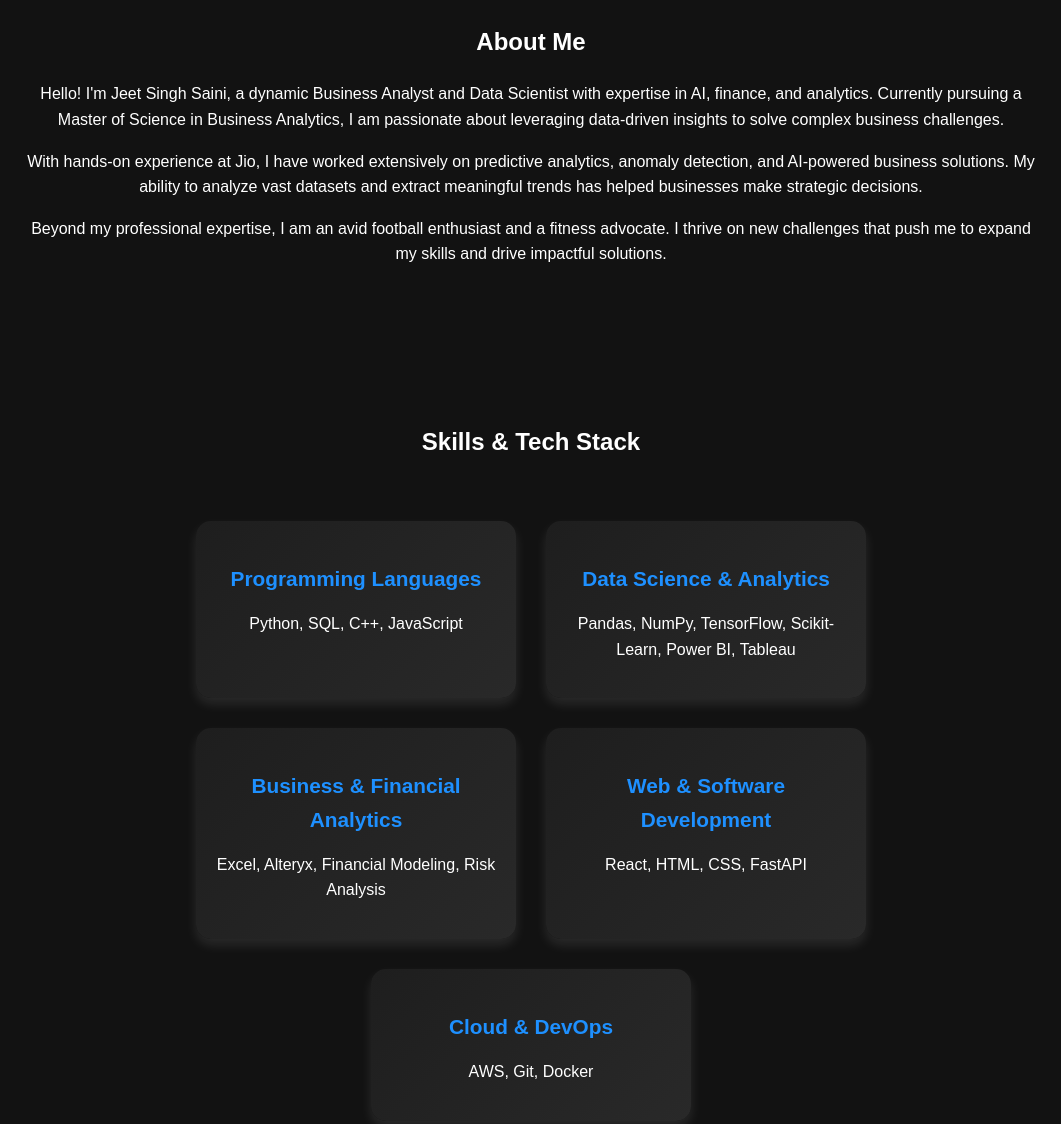
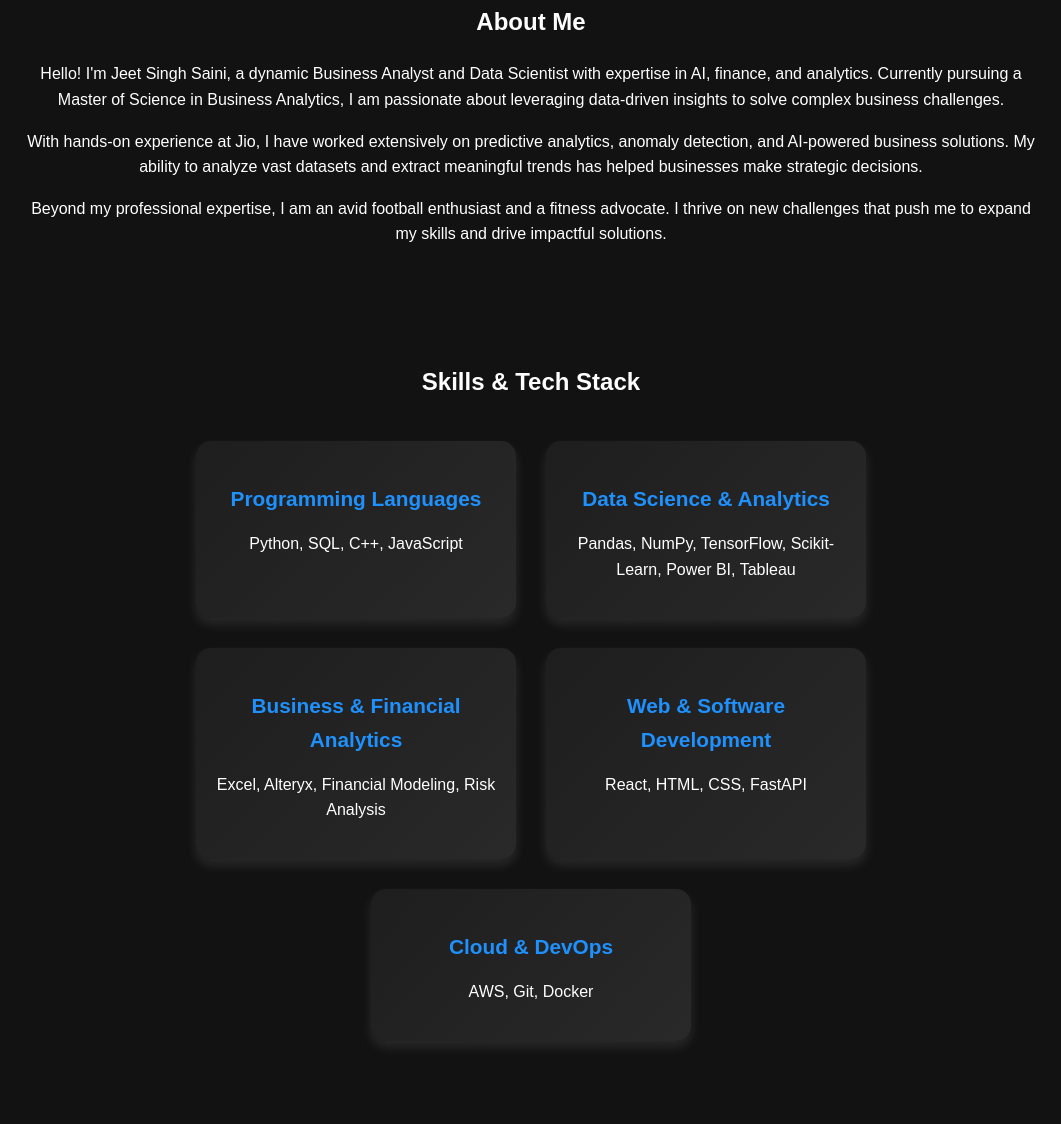
Before and after one commit to jeetsingh-14/jeetsingh-14.github.io, a plain HTML site: page index.html in a window 1280 px wide. Shown: the part 274-1398 px from the top of the page, without its empty margins (109-1170 px from the left). Drawn offline with Linux system fonts and the light colour scheme.

Commit message:
Update portfolio_style.css
changed padding in skill container and section

```diff
--- a/portfolio_style.css
+++ b/portfolio_style.css
@@ -40,7 +40,7 @@ nav ul li a:hover {
 }
 
 .section {
-    padding: 60px 10%;
+    padding: 40px 10%;
     text-align: center;
 }
 
@@ -50,7 +50,7 @@ nav ul li a:hover {
     flex-wrap: wrap;
     justify-content: center;
     gap: 30px;
-    padding: 40px;
+    padding: 20px;
     text-align: center;
 }
 
```
